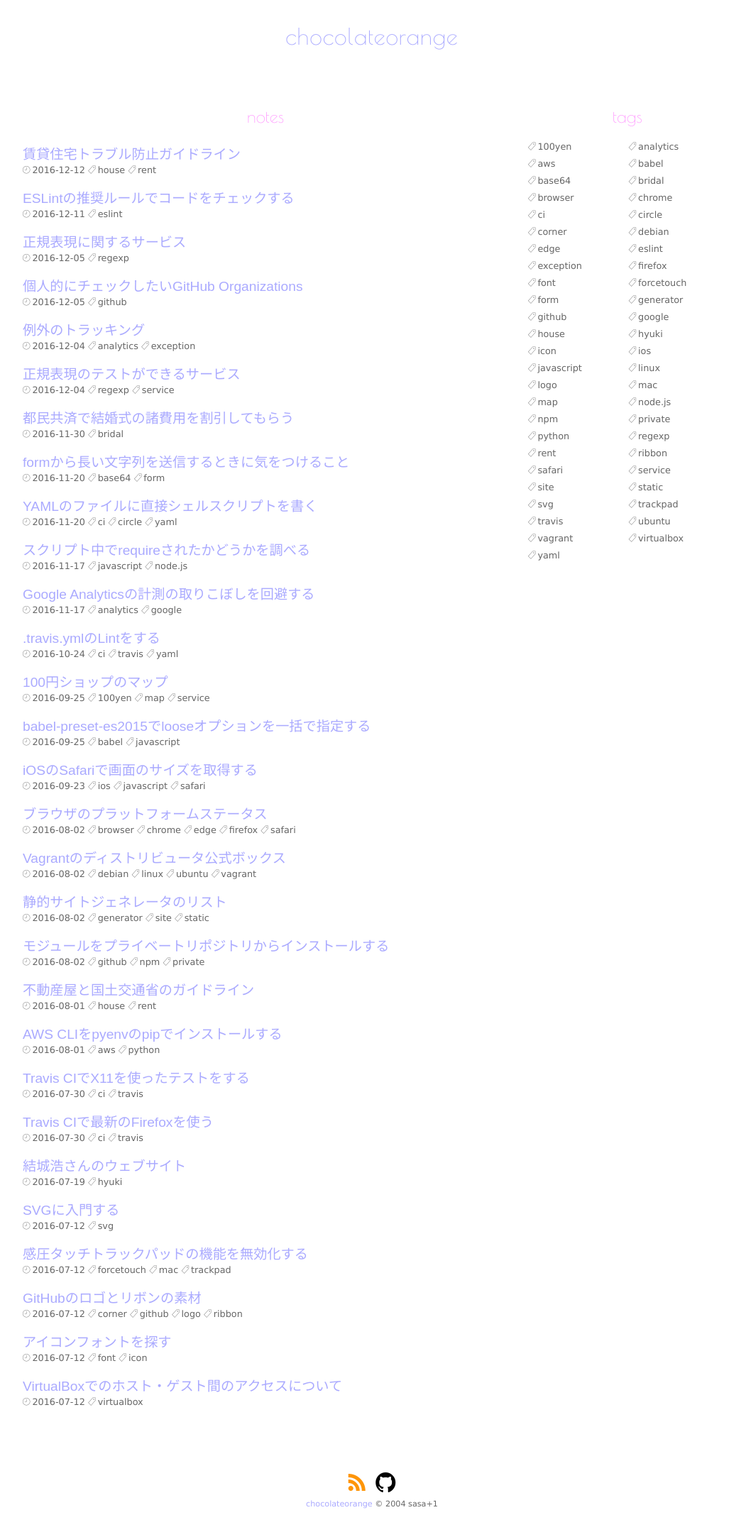
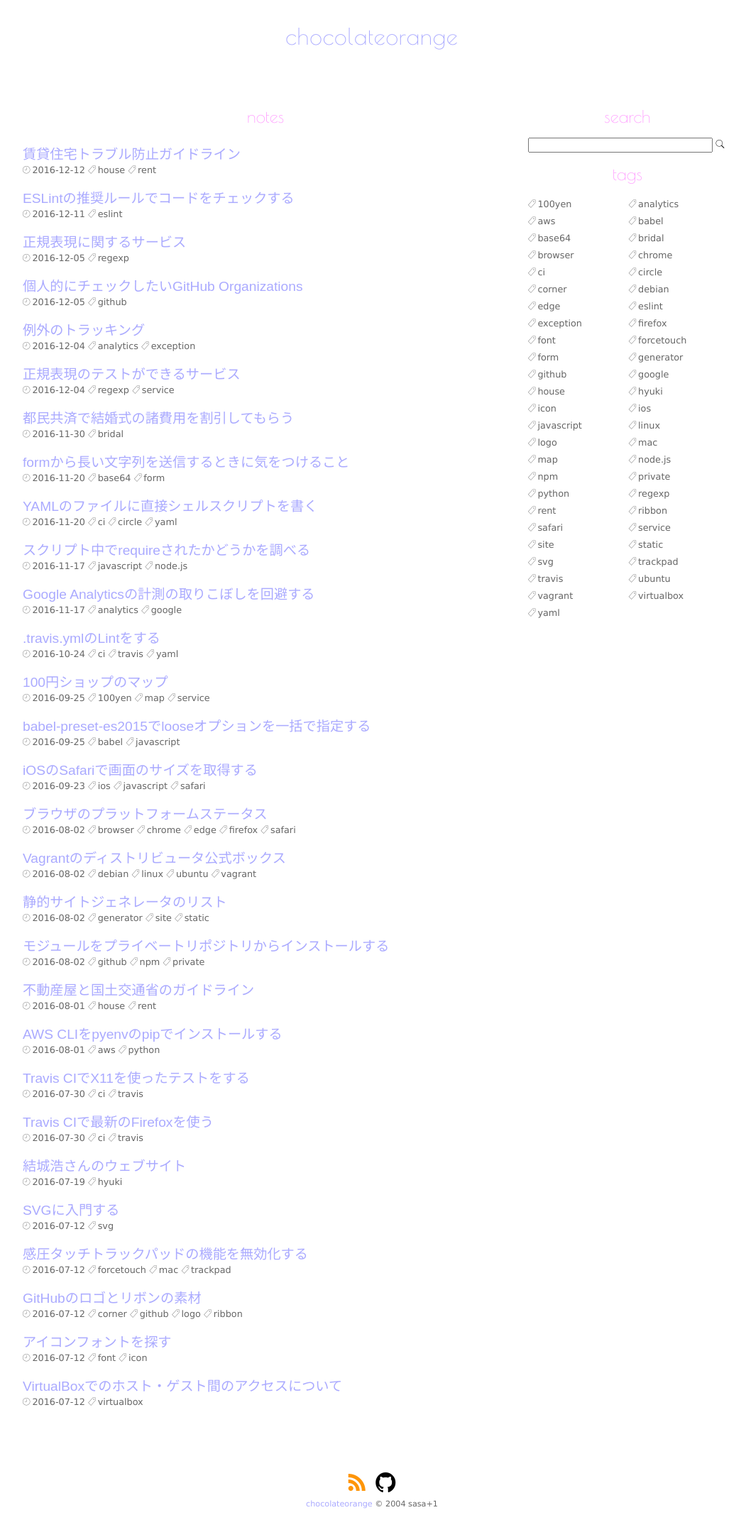
Before and after one commit to chocolateorange/chocolateorange.github.io, a Jekyll site: the page built from index.html, in a window 1280 px wide. Shown: the whole page at 71% size, without its empty margins (116-1167 px from the left). Built offline with Jekyll 4.4.1, drawn with Linux system fonts in a browser that asks for light colours; some web fonts are replaced.

Commit message:
closed #1

```diff
--- a/css/index.scss
+++ b/css/index.scss
@@ -16,6 +16,52 @@
 			box-sizing: border-box;
 			margin: 0;
 			width: auto;
+		}
+
+		.index__search-area.search-area {
+			box-sizing: border-box;
+			float: right;
+			margin: 0 0 1rem 20px;
+			width: 300px - 20px;
+
+			@include narrow-width {
+				box-sizing: content-box;
+				float: none;
+				margin: 0 0 1rem 0;
+				width: auto;
+			}
+
+			.search-area__title {
+				color: #ff99ff;
+				font-family: $fonts-title;
+				font-weight: lighter;
+				margin: 0;
+				text-align: center;
+			}
+
+			.search-area__form {
+				margin-top: 1rem;
+			}
+
+			.search-area__text {
+				width: 280px - 20px;
+
+				@include narrow-width {
+					width: 100%;
+				}
+			}
+
+			.search-area__icon {
+				cursor: pointer;
+
+				@include narrow-width {
+					display: none;
+				}
+			}
+
+			.search-area__submit {
+				display: none;
+			}
 		}
 
 		.index__notes-area.notes-area {
--- a/index.html
+++ b/index.html
@@ -12,6 +12,17 @@
 
     <main class="index" role="main">
       <div class="index__inner clearfix">
+
+        <div class="index__search-area search-area">
+          <h2 class="search-area__title">search</h2>
+          <form class="search-area__form" action="https://www.google.com/search" method="GET">
+            <input type="hidden" name="as_sitesearch" value="chocolateorange.github.io">
+            <input class="search-area__text" type="search" name="as_q">
+            <label class="search-area__icon ion-ios-search">
+              <input class="search-area__submit" type="submit" value="search">
+            </label>
+          </form>
+        </div>
 
         <nav class="index__notes-area notes-area">
           <h2 class="notes-area__title">notes</h2>
```
